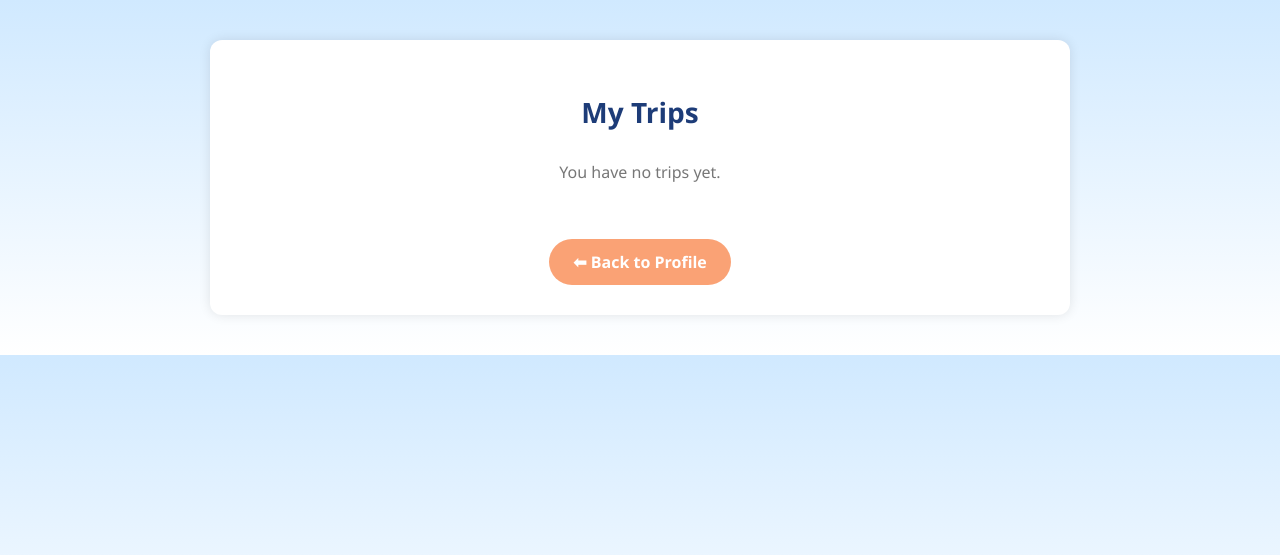
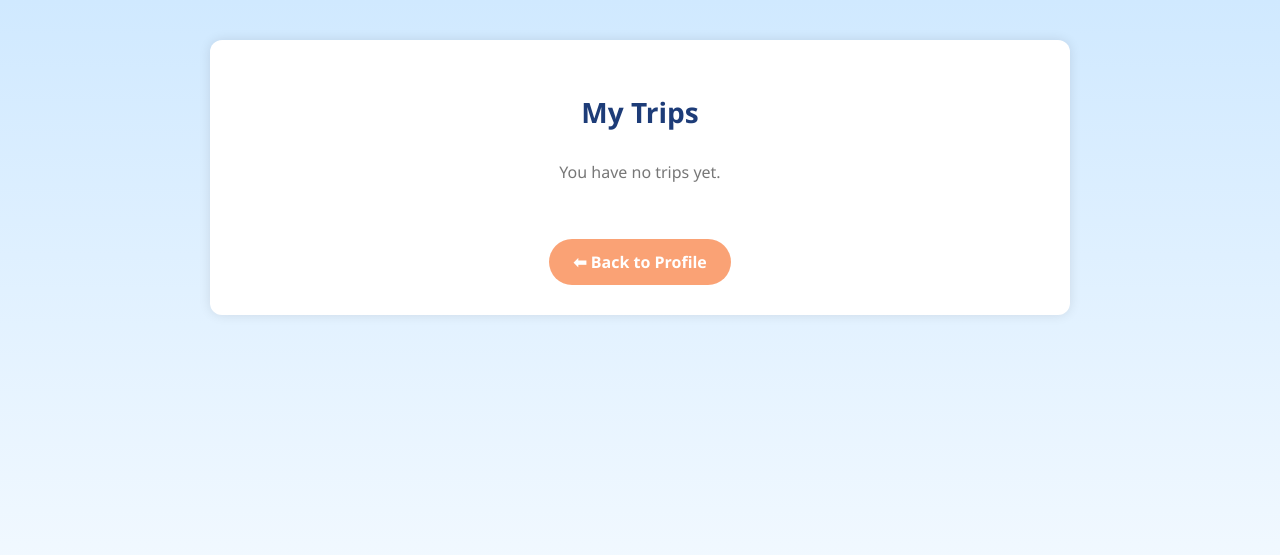
Before and after one commit to steve0joo/TravelMate, a Django app: template trips/templates/trips/trip_list.html in a window 1280 px wide. Shown: the top 555 px of the page. Run offline with Django 3.2, Linux system fonts and the light colour scheme; the template is opened without the code that fills it, so the values that code supplies are empty.

Commit message:
Fixed the base.html repeated background problem

```diff
--- a/templates/base.html
+++ b/templates/base.html
@@ -7,6 +7,9 @@
         body {
             font-family: 'Segoe UI', sans-serif;
             background: linear-gradient(to bottom, #d0e9ff, #ffffff);
+            background-repeat: no-repeat;
+            background-size: 100% 100%;
+            background-attachment: fixed;
             margin: 0;
             padding: 0;
         }
```
Also changed, not shown: db.sqlite3. Lines whose indentation alone changed are shown as unchanged.
